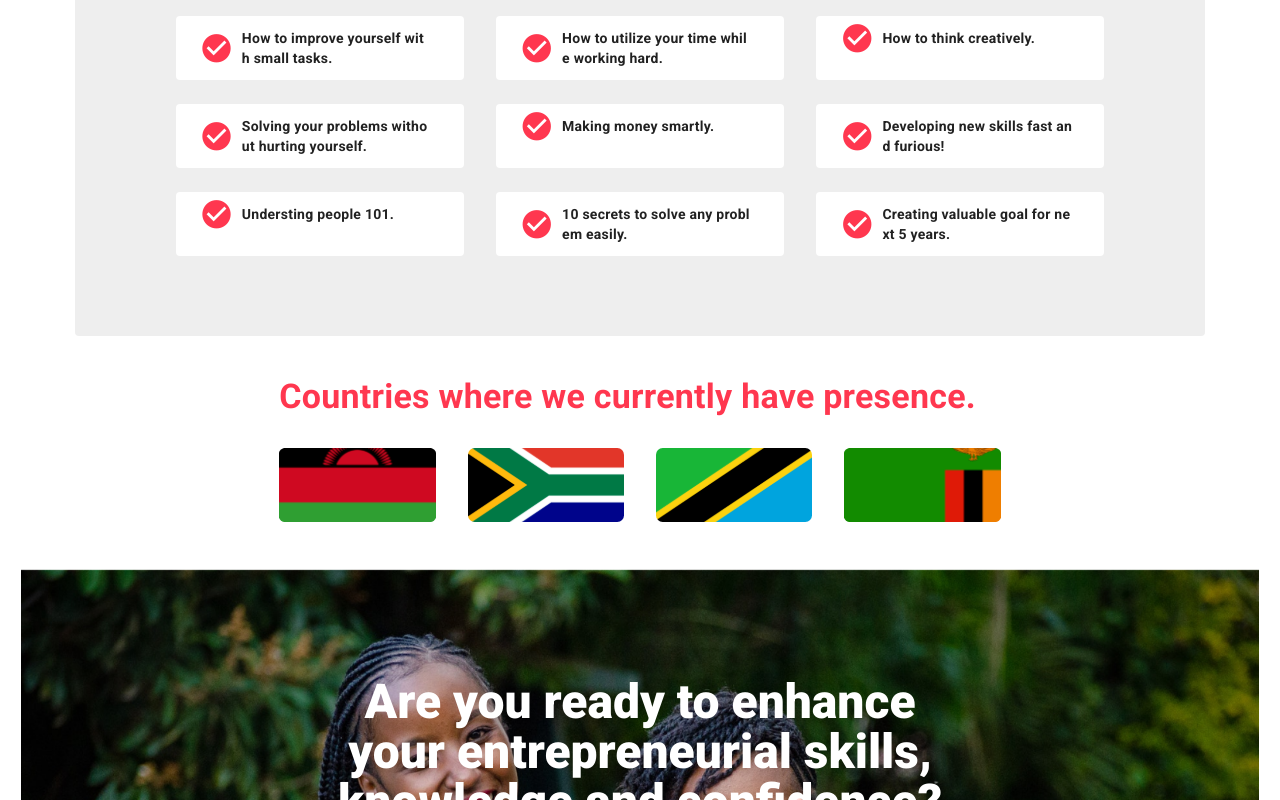
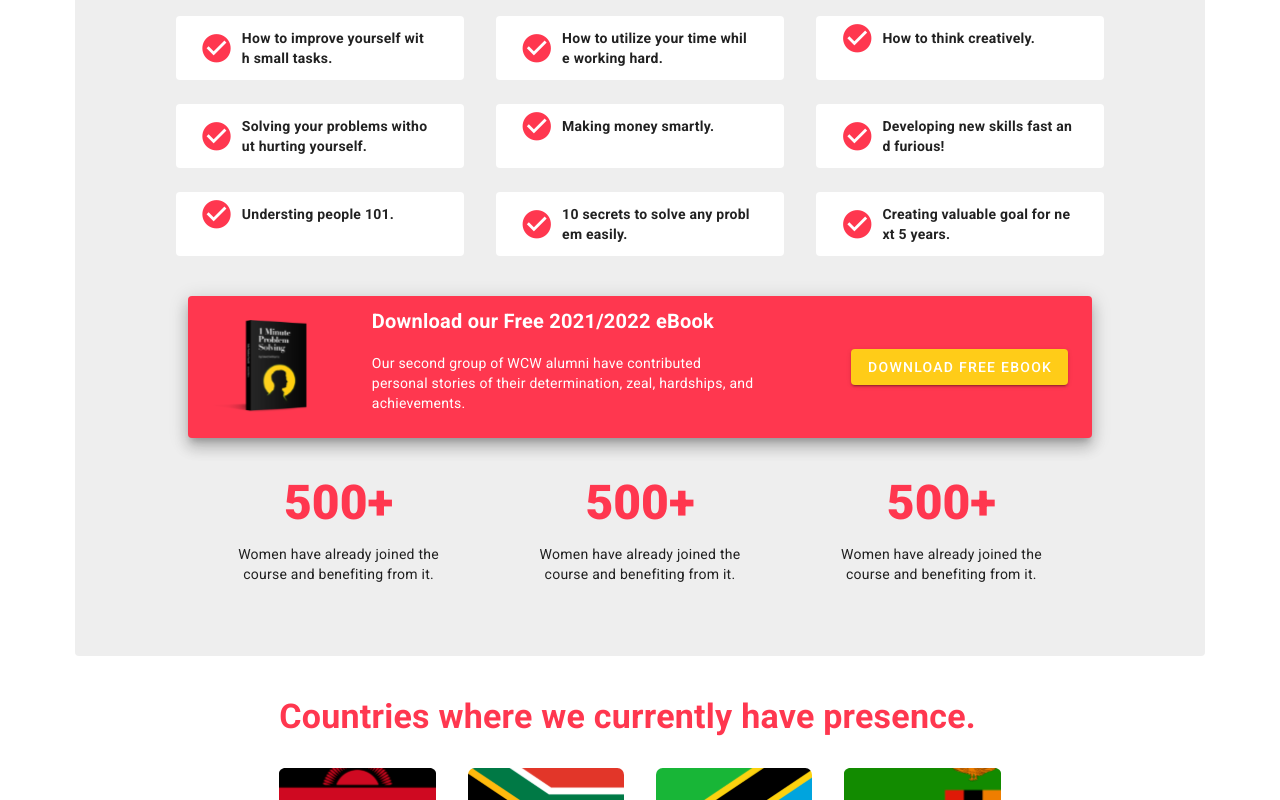
Before and after one commit to trevismurithi/wcw-frontend, a Nuxt app: page /courses in a window 1280 px wide. Shown: the part 1461-2261 px from the top of the page. Built offline with nearby package versions, Linux system fonts and the light colour scheme; a web font is replaced by a local one.

Commit message:
updating the course page

```diff
--- /dev/null
+++ b/components/courses/Ebook.vue
@@ -0,0 +1,30 @@
+<template>
+  <v-card class="d-flex flex-row justify-space-between align-center my-10 mx-auto" color="#FF374F" width="80%" elevation="10">
+    <div class="d-flex flex-row">
+      <div class="pa-6">
+        <v-img src="/images/courses/book.svg" width="70%" />
+      </div>
+      <div class="d-flex flex-column justify-center">
+        <p class="text-h6 white--text font-weight-bold">
+          Download our Free 2021/2022 eBook
+        </p>
+        <p class="body-2 white--text" style="width:85%">
+          Our second group of WCW alumni have contributed personal stories of their determination, zeal, hardships, and achievements.
+        </p>
+      </div>
+    </div>
+    <v-btn class="mx-6 white--text" color="#FFCC18">
+      Download FREE eBook
+    </v-btn>
+  </v-card>
+</template>
+
+<script>
+export default {
+  name: 'AppEbook'
+}
+</script>
+
+<style>
+
+</style>
--- /dev/null
+++ b/components/courses/Reference.vue
@@ -0,0 +1,30 @@
+<template>
+  <div class="mx-auto" style="width:80%">
+    <p class="text-h3 text-center font-weight-black" style="color:#FF374F">
+      500+
+    </p>
+    <p class="text-center body-2">
+      {{ content }}
+    </p>
+  </div>
+</template>
+
+<script>
+export default {
+  name: 'AppReference',
+  props: {
+    title: {
+      type: String,
+      default: '500+'
+    },
+    content: {
+      type: String,
+      default: 'Women have already joined the course and benefiting from it.'
+    }
+  }
+}
+</script>
+
+<style>
+
+</style>
--- a/pages/courses.vue
+++ b/pages/courses.vue
@@ -35,16 +35,32 @@
       </div>
       <row-award />
       <row-award v-for="(award, index) in awards" :key="index" :awards="award.content" />
+      <!-- free ebook section -->
+      <ebook />
+      <!-- statistics section -->
+      <div class="d-flex flex-row mx-auto" style="width:80%">
+        <div>
+          <app-reference />
+        </div>
+        <div>
+          <app-reference />
+        </div>
+        <div>
+          <app-reference />
+        </div>
+      </div>
     </v-card>
   </div>
 </template>
 
 <script>
+import Ebook from '~/components/courses/Ebook.vue'
 import ImageRight from '~/components/courses/ImageRight.vue'
 import RowAward from '~/components/courses/RowAward.vue'
+import AppReference from '~/components/courses/Reference.vue'
 export default {
   name: 'AppCourses',
-  components: { ImageRight, RowAward },
+  components: { ImageRight, RowAward, Ebook, AppReference },
   data: () => {
     return {
       awards: [
```
Also changed, not shown: static/images/courses/book.svg (added).
